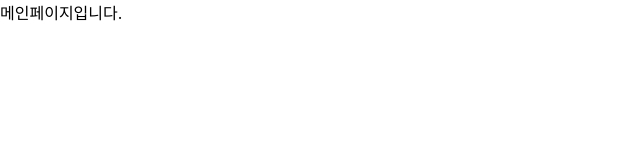
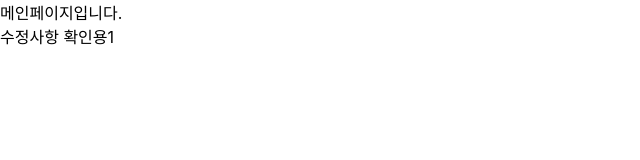
Before and after one commit to candymask0712/comong-renewal, a Next.js app: page / in a window 1280 px wide. Shown: the top 160 px of the page, without its empty margins (0-640 px from the left). Built offline with nearby package versions, Linux system fonts and the light colour scheme.

Commit message:
feat: 배포 시 수정 사항 반영 여부 확인 용

```diff
--- a/pages/index.tsx
+++ b/pages/index.tsx
@@ -3,5 +3,10 @@ import Image from 'next/image';
 import styles from '../styles/Home.module.css';
 
 export default function Home() {
-  return <div>메인페이지입니다.</div>;
+  return (
+    <>
+      <div>메인페이지입니다.</div>
+      <div>수정사항 확인용1</div>
+    </>
+  );
 }
```
